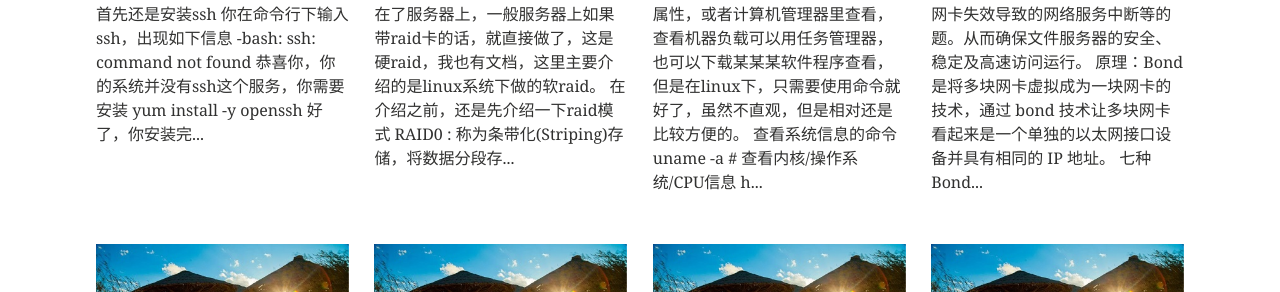
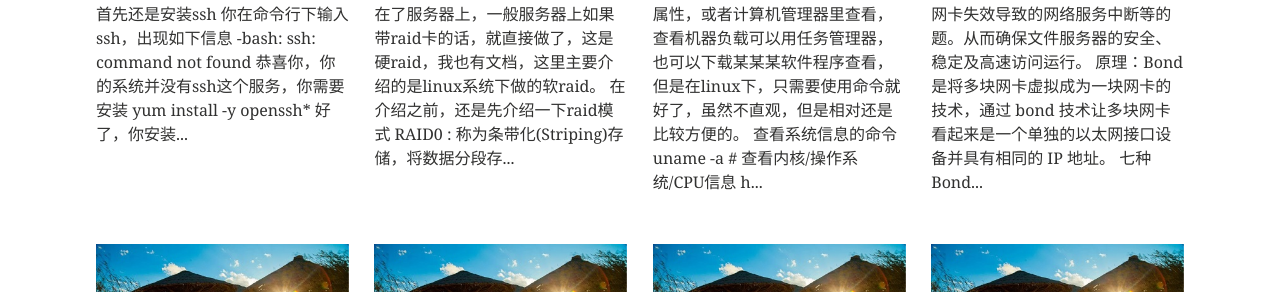
Before and after one commit to Jeremy115/goywzl.github.io, a Jekyll site: the page built from index.md, in a window 1280 px wide. Shown: the part 793-1085 px from the top of the page. Built offline with Jekyll 4.4.1, drawn with Linux system fonts in a browser that asks for light colours; some of the changed text lies outside the part shown.

Commit message:
alter ssh

```diff
--- a/_posts/linux/2015-11-30-linux-ssh.markdown
+++ b/_posts/linux/2015-11-30-linux-ssh.markdown
@@ -18,7 +18,7 @@ ssh远程服务，用来登录远程linux主机，这里我就直接介绍命令
 {% highlight bash %}
 {% raw %}
 
-yum install -y openssh
+yum install -y openssh*
 
 {% endraw %}
 {% endhighlight %}
```
